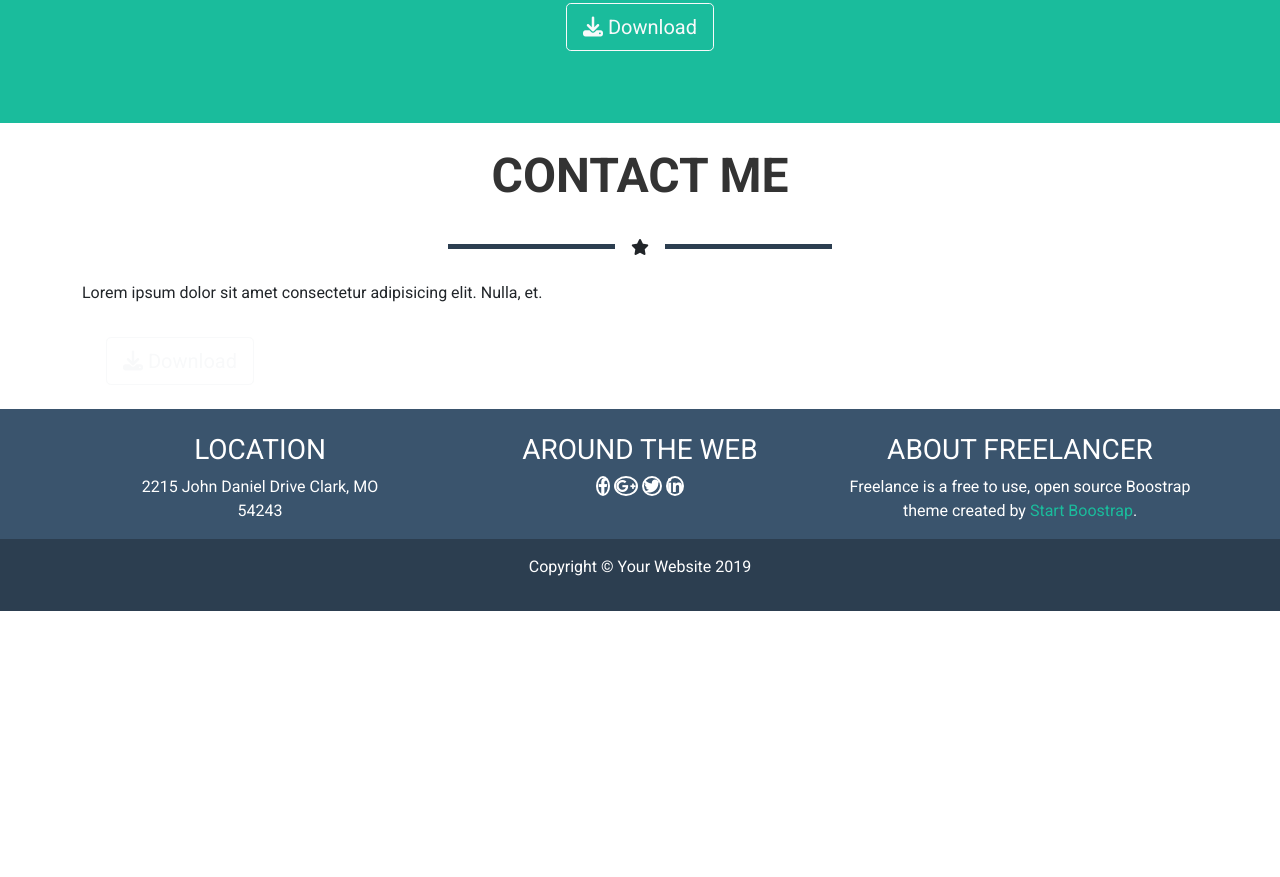
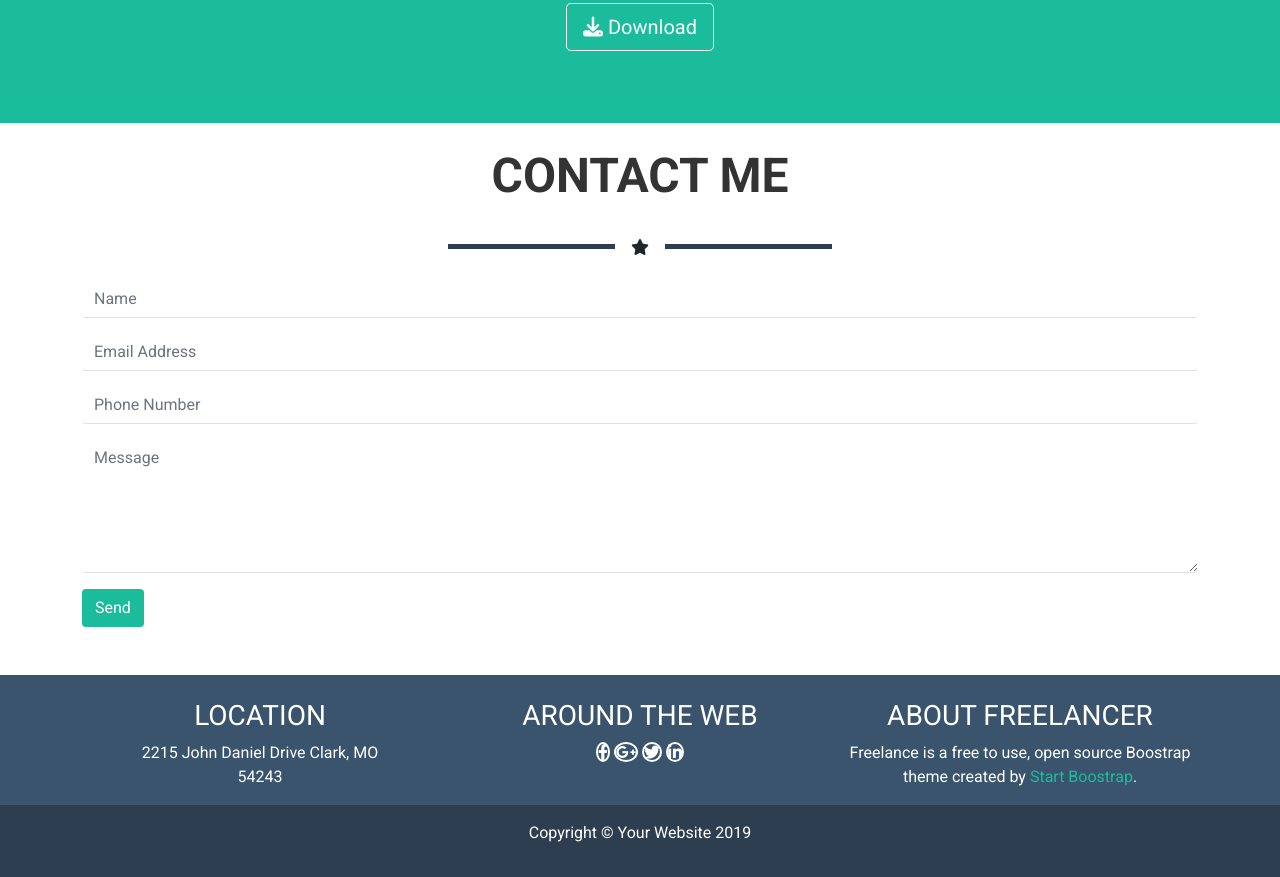
Before and after one commit to N1kola0s/html-css-bootstrap-freelancer, a plain HTML site: page index.html in a window 1280 px wide. Shown: the part 1760-2637 px from the top of the page. Before the commit the page ends 2371 px from the top, so only its background shows below. Drawn offline with nearby package versions, Linux system fonts and the light colour scheme.

Commit message:
add content in contact section

```diff
--- a/index.html
+++ b/index.html
@@ -220,7 +220,7 @@
         </section>
         <!-- /.about -->
 
-        <section class="contact d-flex justify-content-center align-items-center">
+        <section class="contact d-flex justify-content-center align-items-center pb-5">
             <div class="container">
 
                 <h2 class="fw-bold m-4 display-5 text-uppercase text-center">contact me</h2>
@@ -238,24 +238,33 @@
 
 
                 <div class="row gy-2">
+
                     <div class="col-12">
-                        <div class="contact_top">
-                            Lorem ipsum dolor sit amet consectetur adipisicing elit. Nulla, et.
 
-                        </div>
-                        <!-- /.contact_top -->
+                        <form>
+                            <div class="mb-3">
+                                <input type="text" class="form-control border-0 border-bottom" id="exampleInputName" placeholder="Name" aria-describedby="emailHelp">
+
+                            </div>
+
+                            <div class="mb-3">
+                                <input type="password" class="form-control border-0 border-bottom" id="exampleInputPassword1" placeholder="Email Address">
+                            </div>
+
+                            <div class="mb-3">
+                                <input type="text" class="form-control border-0 border-bottom" id="exapleInputNumber" placeholder="Phone Number">
+                            </div>
+
+                            <div class="mb-3">
+                                <textarea class="form-control border-0 border-bottom" id="exampleFormControlTextarea1" placeholder="Message" rows="5"></textarea>
+                            </div>
+
+                            <button type="submit" class="btn bg_freelancer_primary text-white">Send</button>
+                        </form>
 
                     </div>
                     <!-- /.col -->
 
-                    <div class="col-12">
-                        <div class="contact_bottom text-left">
-                            <button type="button" class="btn btn-outline-light btn-lg m-4"><i class="fa-solid fa-download"></i> Download</button>
-                        </div>
-                        <!-- /.contact_bottom -->
-
-                    </div>
-                    <!-- /.col -->
                 </div>
                 <!-- /.row -->
             </div>
```
